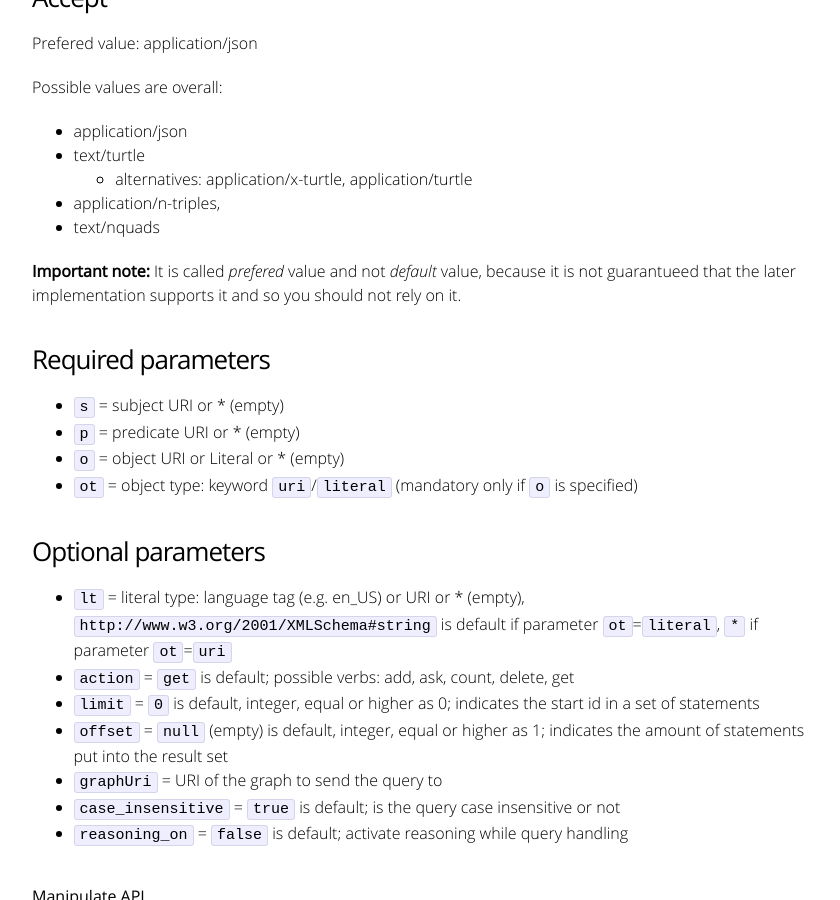
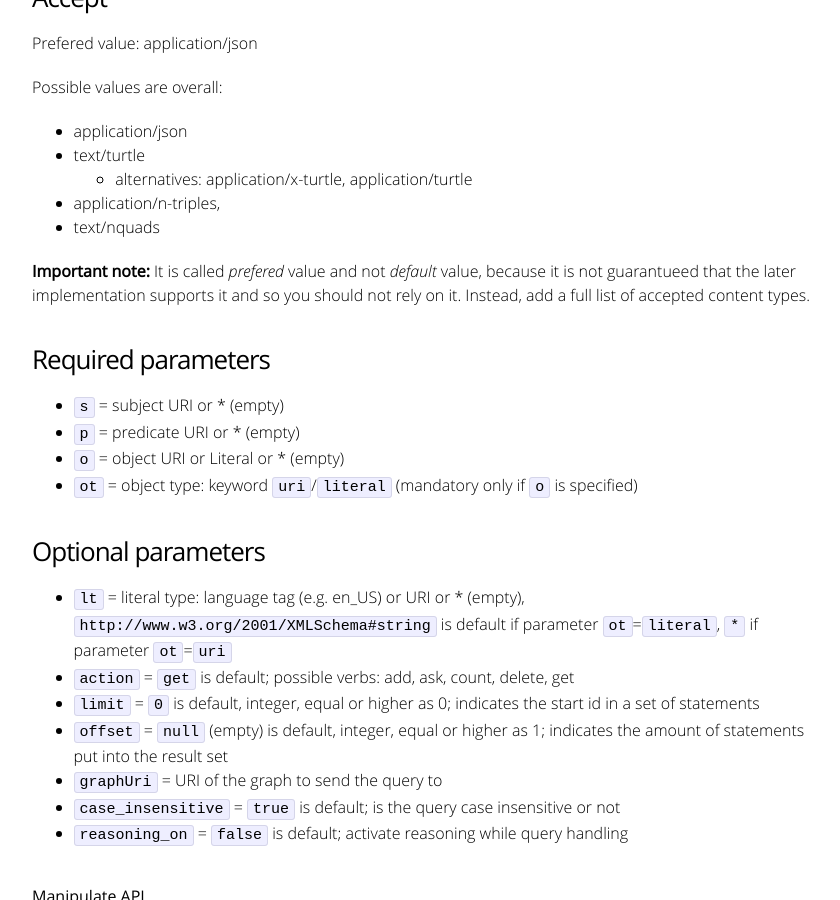
Before and after one commit to SaftIng/safting.github.io, a Jekyll site: the page built from doc/restinterface/triplestore.md, in a window 1280 px wide and 900 px high, scrolled down 589 px. Shown: the whole window, without its empty margins (208-1048 px from the left). Built offline with Jekyll 4.4.1, drawn with Linux system fonts in a browser that asks for light colours.

Commit message:
Update triplestore.md

```diff
--- a/doc/restinterface/triplestore.md
+++ b/doc/restinterface/triplestore.md
@@ -27,7 +27,7 @@ Possible values are overall:
 - application/n-triples,
 - text/nquads
 
-**Important note:** It is called *prefered* value and not *default* value, because it is not guarantueed that the later implementation supports it and so you should not rely on it.
+**Important note:** It is called *prefered* value and not *default* value, because it is not guarantueed that the later implementation supports it and so you should not rely on it. Instead, add a full list of accepted content types.
 
 ### Required parameters
 
```
